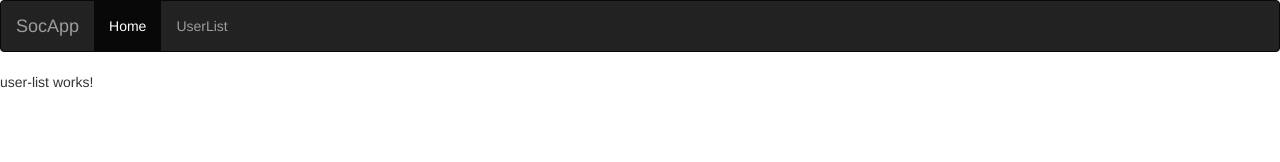
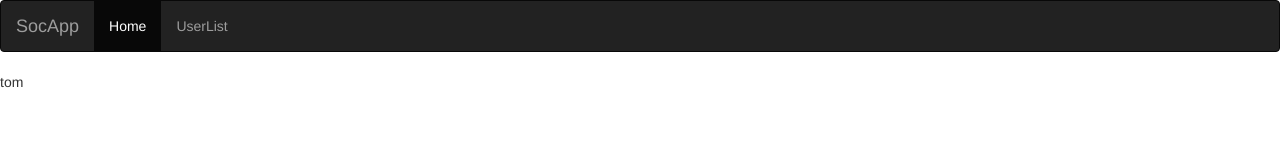
Before and after one commit to Fullycrazyma/soc-app, an Angular app in the folder soc-app-frontend/: page /users in a window 1280 px wide. Shown: the top 162 px of the page. Built offline with nearby package versions, Linux system fonts and the light colour scheme.

Commit message:
add user data

```diff
--- a/soc-app-frontend/src/app/home/user-list/user-list.component.html
+++ b/soc-app-frontend/src/app/home/user-list/user-list.component.html
@@ -1,3 +1 @@
-<p>
-  user-list works!
-</p>
+<p>{{username}}</p>
--- a/soc-app-frontend/src/app/home/user-list/user-list.component.ts
+++ b/soc-app-frontend/src/app/home/user-list/user-list.component.ts
@@ -1,13 +1,11 @@
-import { Component, OnInit } from '@angular/core';
+import { Component } from '@angular/core';
 
 @Component({
   selector: 'app-user-list',
   templateUrl: './user-list.component.html',
   styleUrls: ['./user-list.component.scss']
 })
-export class UserListComponent implements OnInit {
-
-  constructor() {  }
-
-  ngOnInit() {
-  }};
+export class UserListComponent {
+  username = 'tom';
+  age: 25;
+}
```
